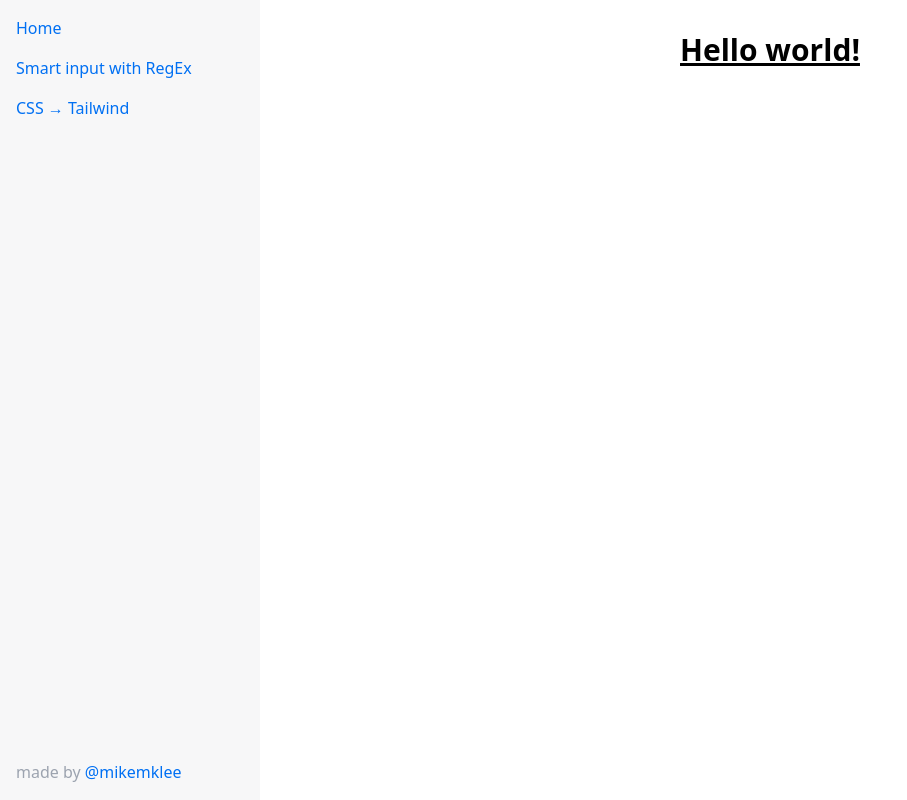
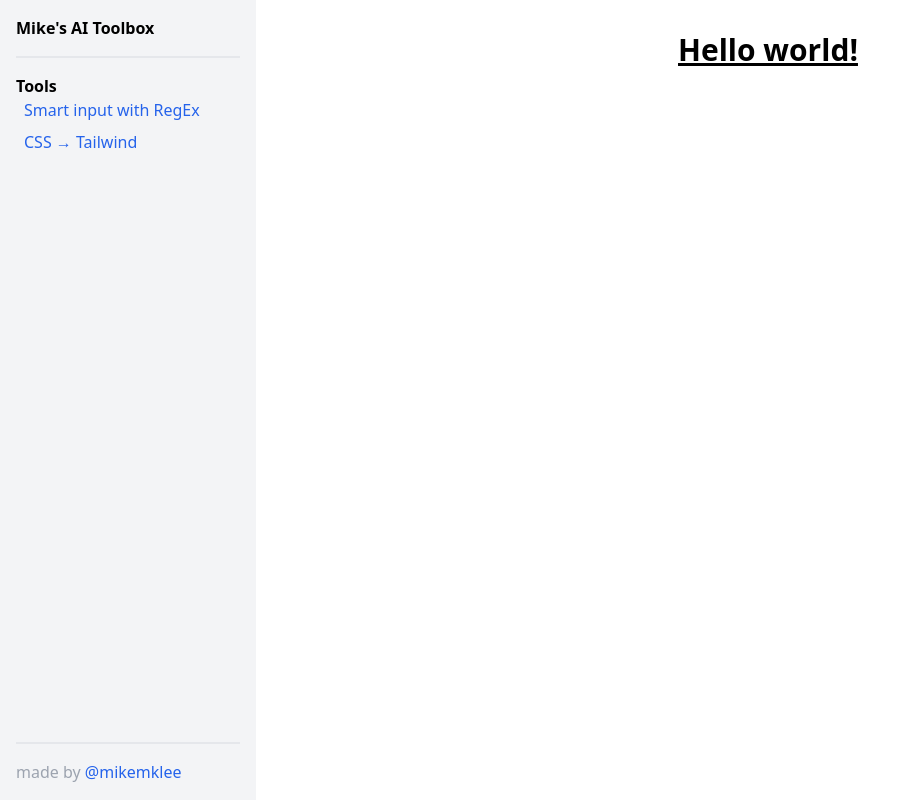
Before and after one commit to mikemklee/ai-toolbox, a Next.js app: page / in a window 1280 px wide. Shown: the whole page, without its empty margins (0-907 px from the left). Built offline with nearby package versions, Linux system fonts and the light colour scheme.

Commit message:
Replace Sidebar module.css

```diff
--- a/src/components/Sidebar.jsx
+++ b/src/components/Sidebar.jsx
@@ -1,16 +1,20 @@
 import React from "react";
 import Link from "next/link";
-import styles from "./Sidebar.module.css";
 
 const Sidebar = () => {
   return (
-    <nav className={styles.sidebar}>
-      <ul>
-        <li>
+    <nav className="min-w-[16rem] px-4 h-screen flex flex-col bg-gray-100">
+      <div className="py-4 border-b-2 border-b-gray-200 mb-4 font-semibold">
           <Link href="/">
-            Home
+            Mike's AI Toolbox
           </Link>
-        </li>
+      </div>
+
+      <div>
+        <span className="font-semibold">
+          Tools
+        </span>
+        <ul className="pl-2 list-none text-blue-600 flex flex-col gap-y-2">
           <li>
             <Link href="/smart-regex-input">
               Smart input with RegEx
@@ -22,15 +26,16 @@ const Sidebar = () => {
             </Link>
           </li>
         </ul>
+      </div>
 
-      <div className="text-gray-400 mt-auto">
+      <div className="text-gray-400 mt-auto py-4 border-t-2 border-t-gray-200 ">
           <span>
             made by{" "}
             <a
               href="https://github.com/mikemklee"
               target="_blank"
               rel="noreferrer"
-              className="hover:underline"
+              className="hover:underline text-blue-600"
             >
               @mikemklee
             </a>
--- a/src/components/Sidebar.module.css
+++ /dev/null
@@ -1,26 +0,0 @@
-.sidebar {
-  min-width: 260px;
-  padding: 1rem;
-  height: 100vh;
-  display: flex;
-  flex-direction: column;
-  background: #f7f7f8;
-}
-
-.sidebar ul {
-  list-style-type: none;
-  padding: 0;
-}
-
-.sidebar li {
-  margin-bottom: 1rem;
-}
-
-.sidebar a {
-  color: #0070f3;
-  text-decoration: none;
-}
-
-.sidebar a:hover {
-  text-decoration: underline;
-}
```
Lines whose indentation alone changed are shown as unchanged.
